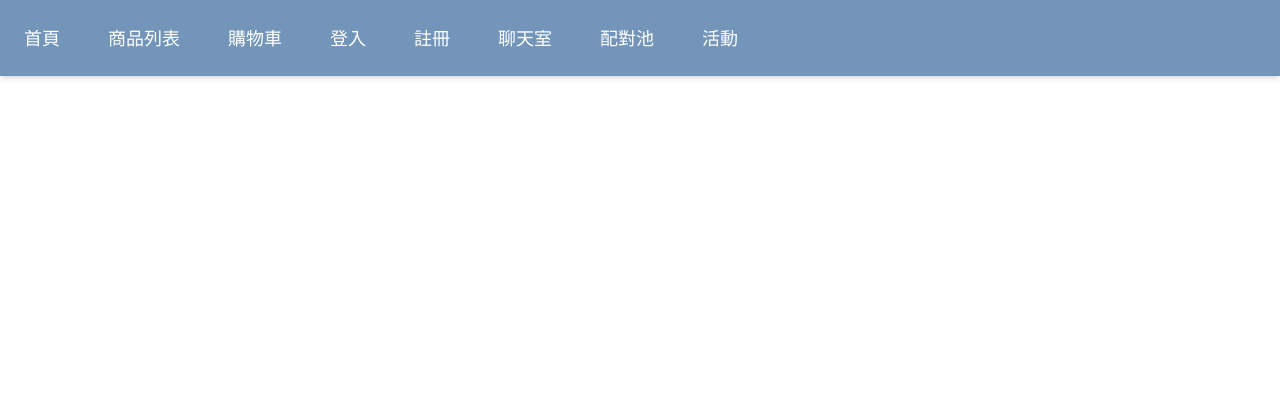
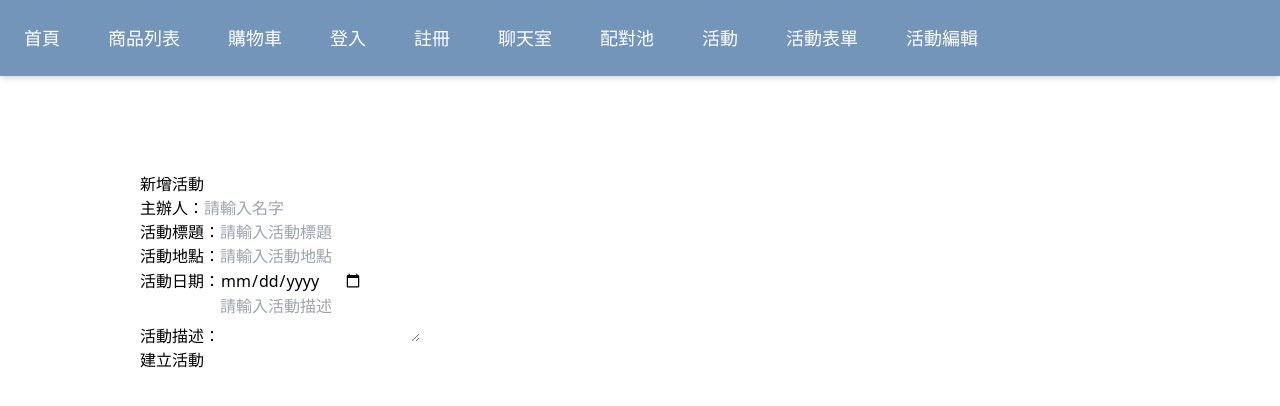
Before and after one commit to Kizuna-team/frontend, a Vue app: page /activities/new in a window 1280 px wide. Shown: the top 406 px of the page. Built offline with nearby package versions, Linux system fonts and the light colour scheme.

Commit message:
feat: add activity form UI and API integration

```diff
--- a/src/App.vue
+++ b/src/App.vue
@@ -61,6 +61,11 @@ const handleLogout = () => {
       <RouterLink to="/activities" class="p-6 text-lg transition hover:text-gray-300"
         >活動</RouterLink
       >
+      <RouterLink to="/activities/new" class="p-6 text-lg transition hover:text-gray-300"
+        >活動表單</RouterLink
+      >
+      <RouterLink to="/activities/edit/:id" class="p-6 text-lg transition hover:text-gray-300"
+        >活動編輯</RouterLink>
     </nav>
   </header>
   <main class="max-w-[1000px] mx-auto mt-24">
--- /dev/null
+++ b/src/components/ActivityForm.vue
@@ -0,0 +1,98 @@
+<script setup>
+import { ref, watch, computed } from "vue";
+import { useActivityStore } from "@/stores/activity.js";
+import { useRoute } from "vue-router";
+import { storeToRefs } from "pinia";
+const store = useActivityStore();
+const { loading, error, selectedActivity } = storeToRefs(store);
+const { fetchActivityById } = store;
+
+const route = useRoute();
+
+const isEditMode = computed(() => route.name === "activityEdit"); //computed
+const formTitle = computed(() => (isEditMode.value ? "編輯活動" : "新增活動"));
+const form = ref({
+  title: "",
+  location: "",
+  date: "",
+  description: "",
+  createdBy: "",
+});
+
+watch(
+  () => route.name,
+  async () => {
+    if (isEditMode.value) {
+      const id = route.params.id;
+      // console.log(selectedActivity)
+      try {
+        await fetchActivityById(id);
+        form.value = {
+          title: selectedActivity.value?.title || "",
+          location: selectedActivity.value?.location || "",
+          date: selectedActivity.value?.date || "",
+          description: selectedActivity.value?.description || "",
+          createdBy: selectedActivity.value?.createdBy || "",
+        };
+      } catch (err) {
+        console.log(err);
+      }
+    } else {
+      form.value = {
+        title: "",
+        location: "",
+        date: "",
+        description: "",
+        createdBy: "",
+      };
+    }
+  },
+  { immediate: true }
+);
+
+function handleSubmit() {
+  if (isEditMode.value) {
+    alert("送出更新活動");
+  } else {
+    alert("送出新增活動");
+    // 呼叫新增 API
+  }
+}
+</script>
+
+<template>
+  <p>{{ formTitle }}</p>
+  <form @submit.prevent="handleSubmit">
+    <div>
+      <label for="createdBy">主辦人：</label>
+      <input id="createdBy" v-model="form.createdBy" placeholder="請輸入名字" />
+    </div>
+    <div>
+      <label for="title">活動標題：</label>
+      <input id="title" v-model="form.title" placeholder="請輸入活動標題" />
+    </div>
+    <div>
+      <label for="location">活動地點：</label>
+      <input
+        id="location"
+        v-model="form.location"
+        placeholder="請輸入活動地點"
+      />
+    </div>
+    <div>
+      <label for="date">活動日期：</label>
+      <input id="date" v-model="form.date" type="date" />
+    </div>
+    <div>
+      <label for="description">活動描述：</label>
+      <textarea
+        id="description"
+        v-model="form.description"
+        placeholder="請輸入活動描述"
+      ></textarea>
+    </div>
+    <button type="submit">
+      {{ isEditMode ? "更新活動" : "建立活動" }}
+    </button>
+  </form>
+</template>
--- a/src/router/index.js
+++ b/src/router/index.js
@@ -9,6 +9,7 @@ import ProfileView from "@/views/ProfileView.vue";
 import ChatRoomView from "@/views/ChatRoomView.vue";
 import MatchView from "../views/MatchView.vue";
 import ActivityList from "@/components/ActivityList.vue"
+import ActivityView from "@/components/ActivityForm.vue"
 
 const router = createRouter({
   history: createWebHistory(import.meta.env.BASE_URL),
@@ -63,6 +64,16 @@ const router = createRouter({
       name: "Activities",
       component: ActivityList,
     },
+    {
+      path: "/activities/new",
+      name: "activityCreate",
+      component: ActivityView,
+    },
+    {
+      path: "/activities/edit/:id",
+      name: "activityEdit",
+      component: ActivityView,
+    },
   ],
 });
 
--- a/src/stores/activity.js
+++ b/src/stores/activity.js
@@ -6,6 +6,7 @@ export const useActivityStore = defineStore("activity", () => {
   const activities = ref([]);
   const loading = ref(false);
   const error = ref(null);
+  const selectedActivity = ref(null);
 
   const fetchActivities = async () => {
     loading.value = true;
@@ -21,10 +22,26 @@ export const useActivityStore = defineStore("activity", () => {
     }
   };
 
+  const fetchActivityById = async (id) => {
+    loading.value = true;
+    try {
+      const response = await axios.get(`/activities/${id}`);
+      selectedActivity.value = response.data;
+      console.log("取得的活動資料:", response.data);
+    } catch (err) {
+      error.value = err;
+      console.log("取得活動資料失敗", err);
+    } finally {
+      loading.value = false;
+    }
+  };
+
   return {
+    selectedActivity,
     activities,
     loading,
     error,
     fetchActivities,
+    fetchActivityById
   };
 });
--- /dev/null
+++ b/src/views/ActivityView.vue
@@ -0,0 +1,10 @@
+<script setup>
+import ActivityForm from "@/components/ActivityForm.vue";
+</script>
+<template>
+  <div class="cart">
+    <ActivityForm />
+  </div>
+</template>
+
+<style></style>
```
